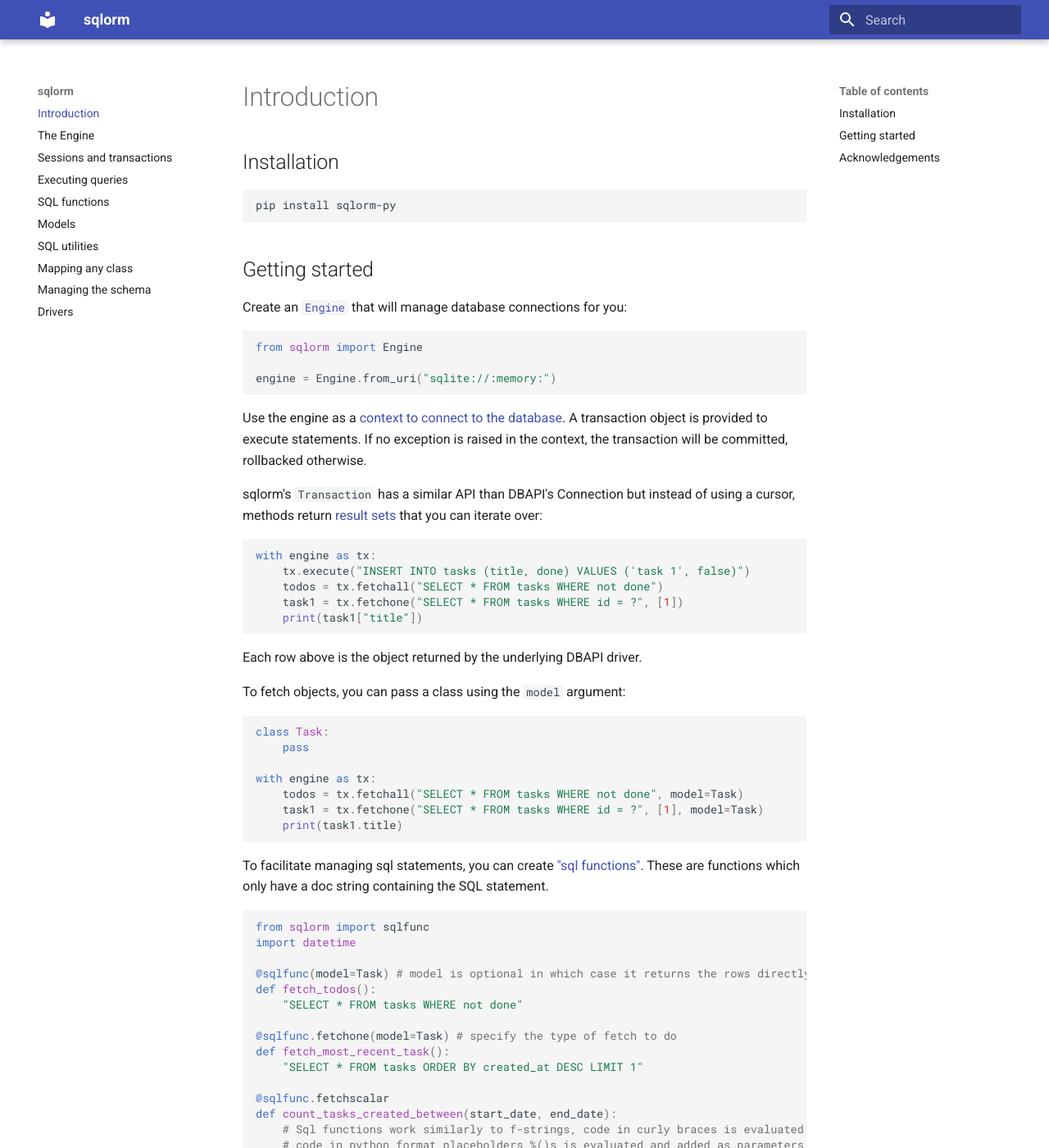
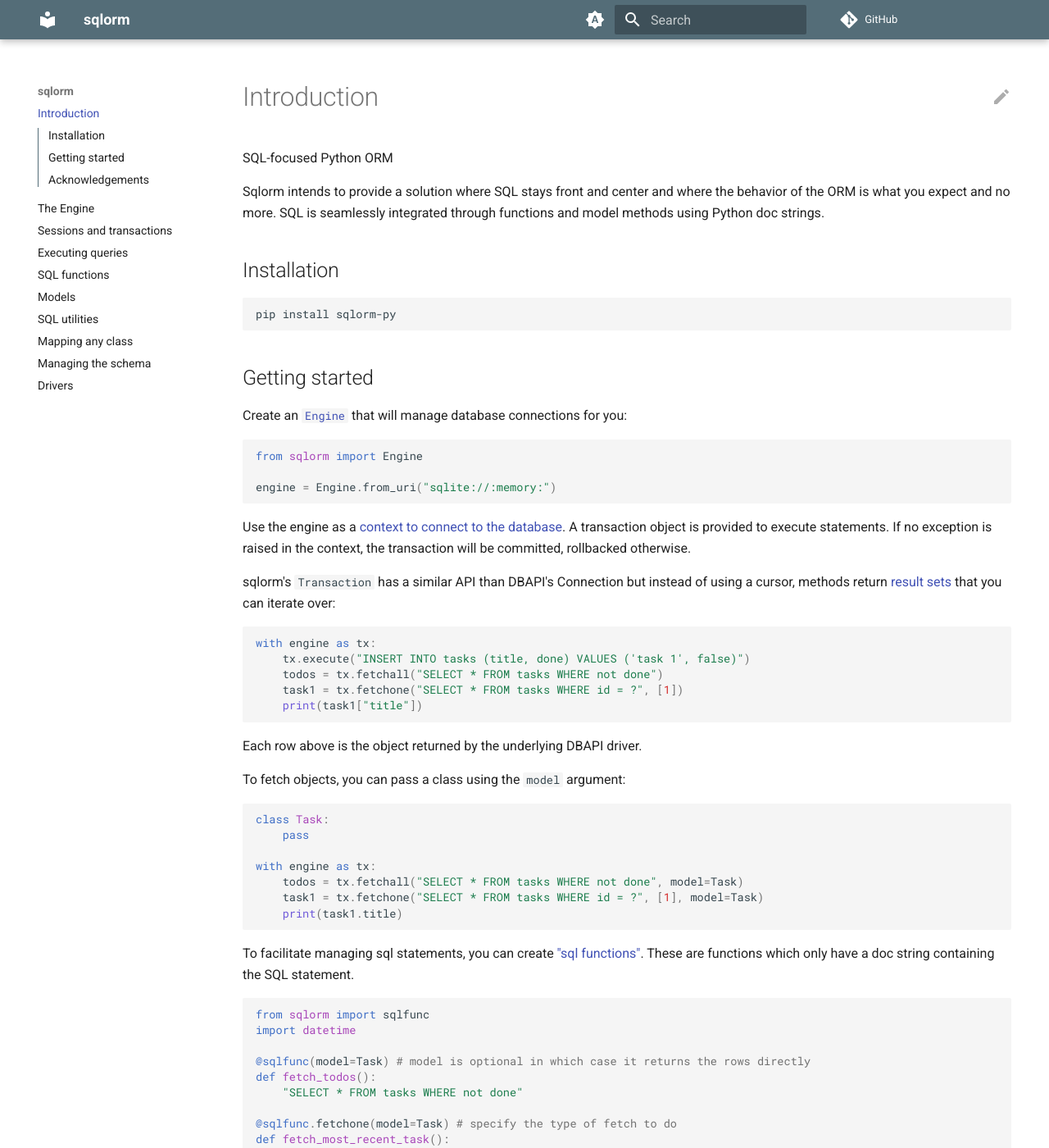
Before and after one commit to hyperflask/sqlorm, an MkDocs documentation site: the page built from docs/index.md, in a window 1280 px wide and 1400 px high. Shown: the whole window at 82% size. Built offline with MkDocs 1.6.1 and Material for MkDocs 9.7.7, drawn with Linux system fonts in a browser that asks for light colours; comment, search, counter and statistics services are not loaded; some of the changed text lies outside the part shown.

Commit message:
Improved docs

```diff
--- a/docs/index.md
+++ b/docs/index.md
@@ -1,4 +1,8 @@
 # Introduction
+
+SQL-focused Python ORM
+
+Sqlorm intends to provide a solution where SQL stays front and center and where the behavior of the ORM is what you expect and no more. SQL is seamlessly integrated through functions and model methods using Python doc strings.
 
 ## Installation
 
--- a/mkdocs.yml
+++ b/mkdocs.yml
@@ -1,5 +1,31 @@
 site_name: sqlorm
-theme: material
+repo_url: https://github.com/hyperflask/sqlorm
+edit_uri: edit/main/docs/
+
+theme:
+  name: material
+  palette:
+    - media: "(prefers-color-scheme)"
+      toggle:
+        icon: material/brightness-auto
+        name: Switch to light mode
+    - media: "(prefers-color-scheme: light)"
+      primary: blue grey
+      toggle:
+        icon: material/weather-sunny
+        name: Switch to dark mode
+    - media: "(prefers-color-scheme: dark)"
+      scheme: slate
+      primary: black
+      toggle:
+        icon: material/weather-night
+        name: Switch to light mode
+  features:
+    - content.action.edit
+    - toc.integrate
+  icon:
+    edit: material/pencil
+
 nav:
   - index.md
   - engine.md
@@ -20,3 +46,6 @@
 plugins:
   - search
   - callouts
+  - git-committers:
+      repository: hyperflask/sqlorm
+      branch: main
--- a/pyproject.toml
+++ b/pyproject.toml
@@ -23,6 +23,7 @@
 ruff = "^0.4.3"
 mkdocs-material = "^9.5.24"
 mkdocs-callouts = "^1.13.2"
+mkdocs-git-committers-plugin-2 = "^2.3.0"
 
 [tool.ruff]
 include = ["sqlorm/**/*.py"]
```
Also changed, not shown: README.md (+1 -1 lines), 1 other file.
